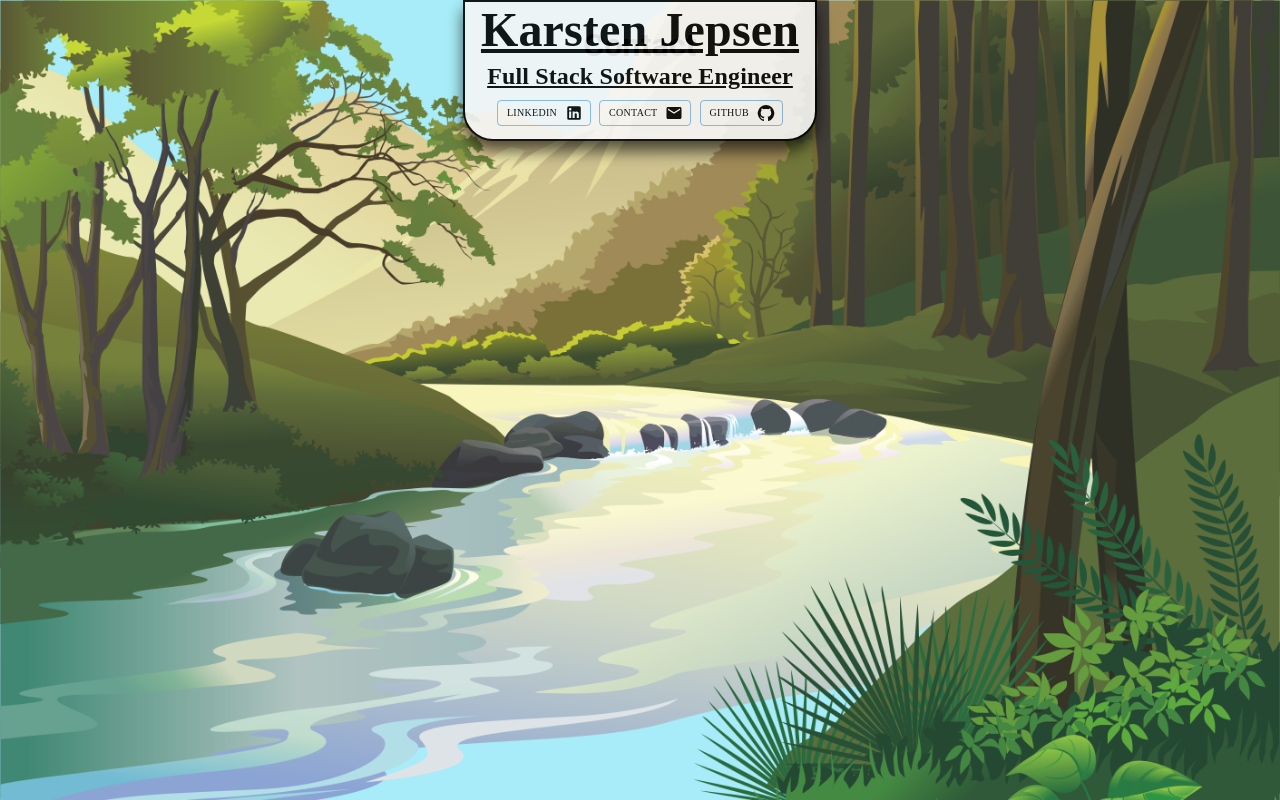
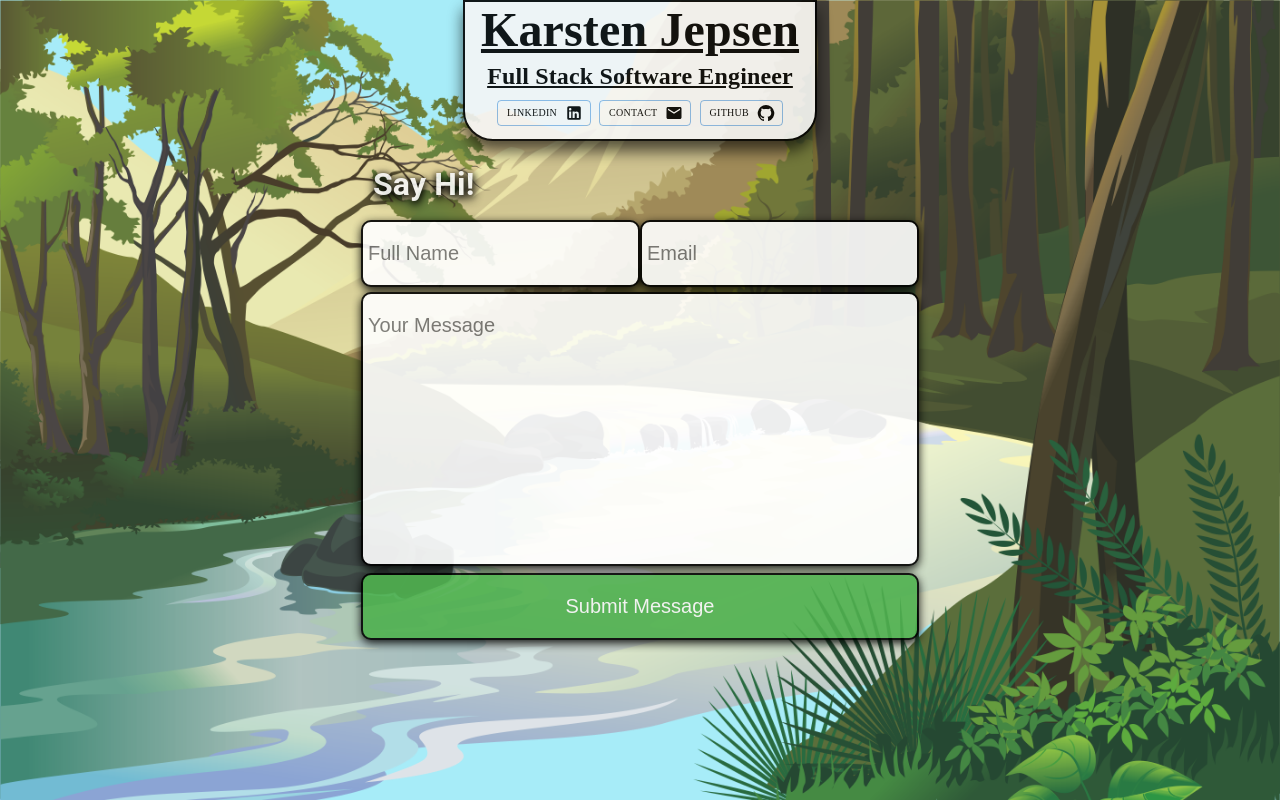
Before and after one commit to KarstenJep/karstenjep.github.io, a React (Create React App) app: page /#/contact/1 in a window 1280 px wide. Built offline with nearby package versions, Linux system fonts and the light colour scheme; a web font is replaced by a local one.

Commit message:
Installed redux, added user reducer, rendering user name on home page

```diff
--- a/package.json
+++ b/package.json
@@ -14,9 +14,11 @@
     "gh-pages": "^3.2.3",
     "react": "^17.0.2",
     "react-dom": "^17.0.2",
+    "react-redux": "^7.2.6",
     "react-router": "^5.2.1",
     "react-router-dom": "^5.3.0",
     "react-scripts": "4.0.3",
+    "redux": "^4.1.2",
     "web-vitals": "^1.1.2"
   },
   "scripts": {
--- a/src/contact.css
+++ b/src/contact.css
@@ -10,3 +10,83 @@
     display: flex;
     justify-content: center;
 }
+
+/* Form title */
+.sayHi {
+    color: whitesmoke;
+    filter: drop-shadow(0 1px 3px black);
+    font-size: xx-large;
+    margin: 1.5vh;
+  }
+
+  /* Form settings */
+  .form-submit {
+    width: 100%;
+    z-index: 1;
+    margin-top: 20vh;
+    filter: drop-shadow(0px 3px 5px black);
+    opacity: .9;
+  }
+
+  .form-submit .form-row {
+    display: flex;
+    justify-content: space-between;
+
+  }
+
+  .form-row .form-control {
+    width: 100%;
+    font-size: 20px;
+    padding: 5px;
+    font-family: 'Arial', sans-serif;
+    padding: 20px 5px;
+    border: 2px black solid;
+    border-radius: 10px;
+  }
+
+  .form-row .form-control:focus,
+  .form-submit textarea:focus {
+    outline: 0;
+    padding-left: 10px;
+    background-color: antiquewhite;
+  }
+
+  .form-submit textarea {
+    font-family: 'Arial', sans-serif;
+    width: 100%;
+    padding: 0;
+    resize: none;
+    margin-top: 5px;
+    font-size: 20px;
+    padding: 20px 5px;
+    border: 2px black solid;
+    border-radius: 10px;
+  }
+
+  form button {
+    width: 100%;
+    background-color: rgb(79,177,79);
+    color: whitesmoke;
+    font-family: 'Arial', sans-serif;
+    padding: 20px;
+    font-size: 20px;
+    border: 2px black solid;
+    border-radius: 10px;
+  }
+
+  /* Mobile settings */
+  @media only screen and (max-width: 600px) {
+    .form-submit {
+        width: 80%;
+    }
+
+    .form-submit .form-row {
+        display: flex;
+        flex-direction: column;
+    }
+
+    .form-row .form-control {
+        width: 100%;
+        margin-top: 5px;
+    }
+  }
--- a/src/contact.jsx
+++ b/src/contact.jsx
@@ -7,7 +7,22 @@ export default function Contact() {
         <>
         <Header />
         <div className="contactBackground">
-            <h1>Contact</h1>
+            <section className="contact">
+                <div className="form-submit">
+                    <h1 className="sayHi">Say Hi!</h1>
+                    {/* <!-- Form --> */}
+                    <form  target="_blank" action="https://formsubmit.co/el/jiyisi" method="POST">
+                        {/* <!-- <input type="hidden" name="_next" value="https://karstenjep.github.io/thankyou.html"> --> */}
+                        <form action="https://formsubmit.co/your-random-string" method="POST" />
+                        <div className="form-row">
+                            <input name="name" className="form-control" placeholder="Full Name" required />
+                            <input name="email" className="form-control" placeholder="Email" required />
+                        </div>
+                        <textarea placeholder="Your Message" name="message" rows="10" required></textarea>
+                        <button type="submit">Submit Message</button>
+                    </form>
+                </div>
+            </section>
         </div>
         </>
     )
--- a/src/home.css
+++ b/src/home.css
@@ -153,8 +153,7 @@ body {
   }
 
   .guest {
-      margin-top: 36vh;
-      left: 36%;
+      margin: 32vh auto 2vh;
       font-size: 10vh;
       font-family: 'BioRhyme';
       position: absolute;
--- a/src/home.jsx
+++ b/src/home.jsx
@@ -1,4 +1,6 @@
 import React, { useEffect, useState } from 'react';
+// useSelector is a hook provided by the react-redux library
+import { useSelector } from 'react-redux';
 import Header from './header.jsx';
 import mountains from "./images/mountains.png";
 import sun from "./images/sun.png"
@@ -32,9 +34,7 @@ import './home.css';
 export default function Home() {
     const [scrollY, setScrollY] = useState(0);
     const handleScroll = () => setScrollY(window.scrollY);
-    const guest = {
-        name: 'Holla'
-    }
+    const user = useSelector(store => store.userReducer);
 
     useEffect(() => {
         window.addEventListener("scroll", handleScroll);
@@ -48,7 +48,7 @@ export default function Home() {
         <section className="sky">
             {/* <!-- Animation - Sky --> */}
             <img src={mountains} alt="mountains" className="mountains" />
-            {/* <div className="guest" style={{ transform: `translateY(-${scrollY * 0.4}vh) translateX(${scrollY * 0.0}vh)`, zIndex: '0'}}>{`Hi ${guest.name}!`}</div> */}
+            <div className="guest" style={{ transform: `translateY(-${scrollY * 0.4}vh) translateX(${scrollY * 0.0}vh)`, zIndex: '0'}}>{`Hi ${user}!`}</div>
             <img src={sun} alt="sun" className="sun" style={{ transform: `translateY(-${scrollY * 0.1}vh) translateX(-${scrollY * 0.05}vh)`, zIndex: '0'}}/>
             <img src={sun} alt="sun" className="sunTwo" style={{ transform: `translateY(-${scrollY * 0.01}vh) translateX(-${scrollY * 0.005}vh)`}}/>
             <img src={cloud} alt="cloud" className="cloudOne" style={{ transform: `translateY(-${scrollY * 0.12}vh) translateX(${scrollY * 0.1}vh)`}}/>
--- a/src/index.js
+++ b/src/index.js
@@ -1,12 +1,36 @@
 import React from 'react';
 import ReactDOM from 'react-dom';
+import { createStore, combineReducers } from 'redux';
+import { Provider } from 'react-redux';
 import './index.css';
 import App from './App';
 
+// reducer!
+const userReducer = (state = [], action) => {
+  console.log(`Hey!!! I'm a reducer y'all!!!`);
+  switch (action.type) {
+    case 'USER':
+        return action.payload;
+    default:
+        return state;
+  }
+};
 
+// store!
+const storeInstance = createStore(
+  combineReducers(
+      {
+          userReducer,
+      }
+  )
+);
+
+// Provider lets redux and react talk to one another
 ReactDOM.render(
   <React.StrictMode>
-    <App />
+     <Provider store={storeInstance}>
+        <App />
+    </Provider>
   </React.StrictMode>,
   document.getElementById('root')
 );
--- a/src/landing.jsx
+++ b/src/landing.jsx
@@ -1,6 +1,7 @@
-import React from 'react';
+import React, {useState} from 'react';
 import Header from './header.jsx';
 import { useHistory } from 'react-router';
+import { useSelector, useDispatch } from 'react-redux';
 import TextField from '@mui/material/TextField';
 import Button from '@mui/material/Button';
 import Box from '@mui/material/Box';
@@ -9,7 +10,26 @@ import './landing.css';
 
 export default function LandingPage() {
 
+  const [username, setUsername] = useState('');
   const history = useHistory();
+  // "dispatch" is how we talk to redux from react
+  const dispatch = useDispatch();
+
+  const handleSubmit = (event) => {
+      // Don't reload on form submit
+      event.preventDefault();
+
+      // Tell redux that we want to add the new element
+      dispatch({
+          type: 'USER',
+          // Pass in the element name, that we're tracking in state
+          payload: username
+      });
+      // Send user to home page
+      history.push(`/home/1`)
+      // Clear the form field
+      setUsername('');
+  };
 
   return (
     <>
@@ -24,8 +44,8 @@ export default function LandingPage() {
                 label="Name"
                 variant="filled"
                 color="primary"
-                // value={username}
-                // onChange={(event) => setUsername(event.target.value)}
+                value={username}
+                onChange={(e) => setUsername(e.target.value)}
                 size="large"
           />
         </Box>
@@ -36,7 +56,7 @@ export default function LandingPage() {
             value="Log In"
             variant="contained"
             color="secondary"
-            onClick={() => history.push(`/home/1`)}
+            onClick={(e) => handleSubmit(e)}
             >
             Submit
           </Button>
```
Also changed, not shown: 1 other file (tests, documents, lock files or other folders).
